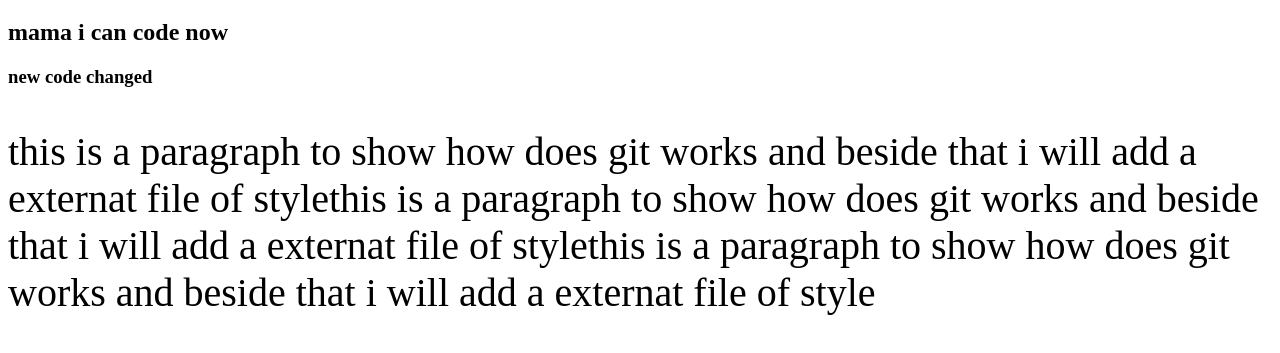
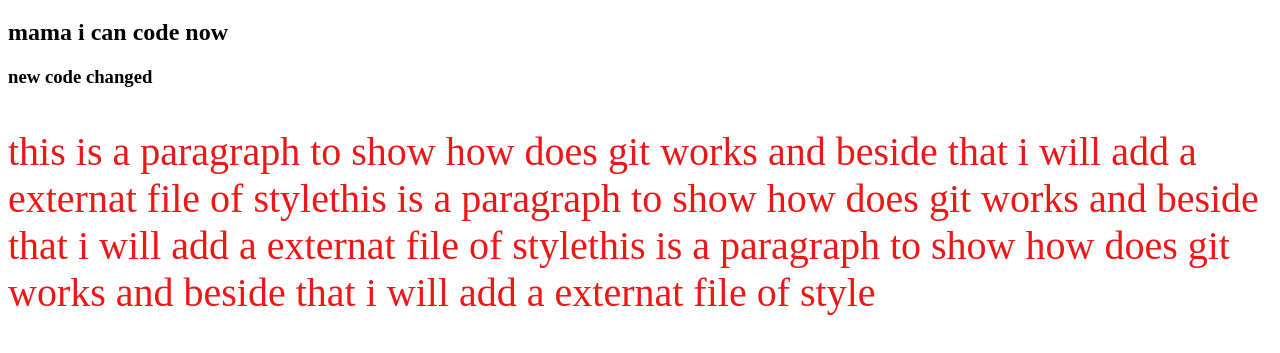
Before and after one commit to rakibabdullah97/my-first-repo, a plain HTML site: page index.html in a window 1280 px wide. Shown: the part 61-414 px from the top of the page. Drawn offline with Linux system fonts and the light colour scheme.

Commit message:
color changed

```diff
--- a/style.css
+++ b/style.css
@@ -1,5 +1,5 @@
 p{
-    color: black;
+    color: rgb(236, 23, 23);
     font-size:40px;
     font-family: 'Times New Roman', Times, serif;
     font-weight: 400;
```
